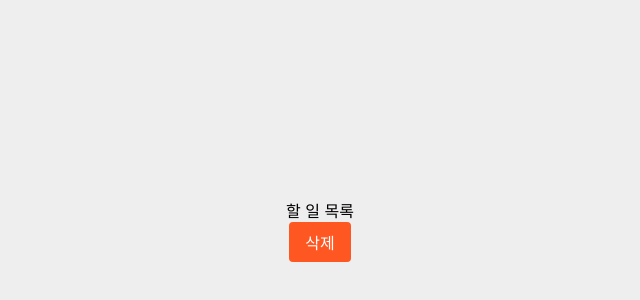
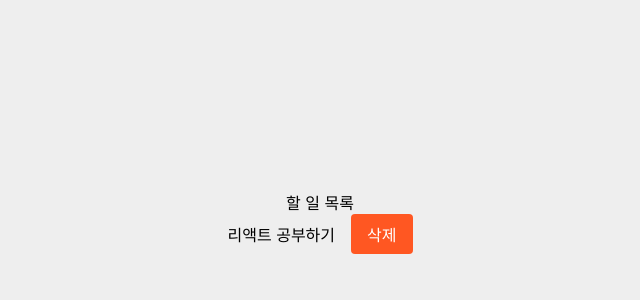
Before and after one commit to notcherry222/React-study, a React (Create React App) app: page / in a window 1280 px wide. Shown: the part 170-470 px from the top of the page, without its empty margins (320-960 px from the left). Built offline with nearby package versions, Linux system fonts and the light colour scheme.

Commit message:
todoitem 컴포넌츠

```diff
--- a/src/App.tsx
+++ b/src/App.tsx
@@ -1,6 +1,7 @@
 import styled from '@emotion/styled';
 import { Button } from 'components/Button';
 import { Title } from 'components/Title';
+import { ToDoItem } from 'components/ToDoItem';
 
 const Container = styled.div`
   height: 100vh;
@@ -15,7 +16,7 @@
   return (
     <Container>
       <Title label="할 일 목록" />
-      <Button label="삭제" />
+      <ToDoItem label= "리액트 공부하기" />
     </Container>
   );
 }
--- /dev/null
+++ b/src/components/ToDoItem/index.tsx
@@ -0,0 +1,29 @@
+import styled from '@emotion/styled';
+import { Button } from 'components/Button';
+
+const Container = styled.div`
+  display: flex;
+  align-items: center;
+  justify-content: center;
+  margin-bottom: 16px;
+`;
+
+const Label = styled.div`
+  flex: 1;
+  font-size: 16px;
+  margin-right: 16px;
+`;
+
+interface Props {
+    readonly label: string;
+    readonly onDelete?: () => void;
+}
+
+export const ToDoItem = ({label, onDelete}: Props) => {
+    return (
+        <Container>
+            <Label>{label}</Label>
+            <Button label="삭제" onClick={onDelete} />
+        </Container>
+    )
+}
```
